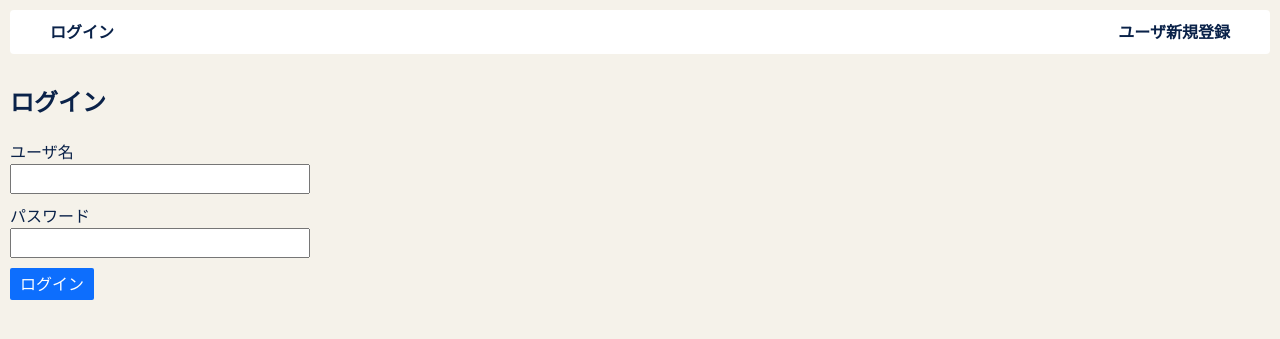
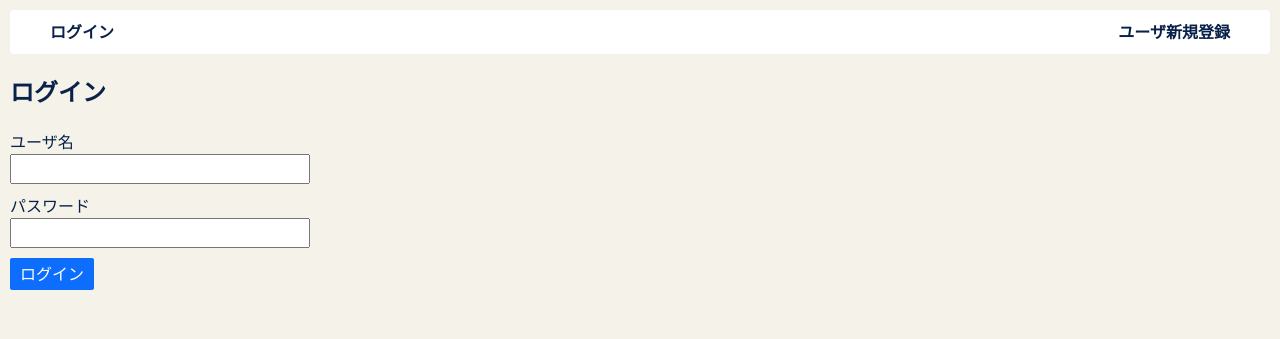
Before and after one commit to yamasy1549/chat_platform_doteni, a Flask app: page /auth/login in a window 1280 px wide. Shown: the top 339 px of the page. Run offline with Flask 2, Linux system fonts and the light colour scheme.

Commit message:
見た目調整

```diff
--- a/flaskr/static/style.css
+++ b/flaskr/static/style.css
@@ -75,10 +75,6 @@ pre {
   background: var(--color--pink-dark);
 }
 
-.page_header {
-  margin: 10px auto 20px;
-}
-
 .form_horizontal {
   display: flex;
   flex-direction: column;
@@ -146,9 +142,6 @@ pre {
   display: flex;
   gap: 10px;
 }
-.css-flex.css-spacebetween {
-  justify-content: space-between;
-}
 .css-flex.css-column {
   flex-direction: column;
 }
@@ -209,6 +202,9 @@ pre {
 
 main {
   padding: 10px 0;
+  display: flex;
+  flex-direction: column;
+  gap: 10px;
 }
 
 
```
